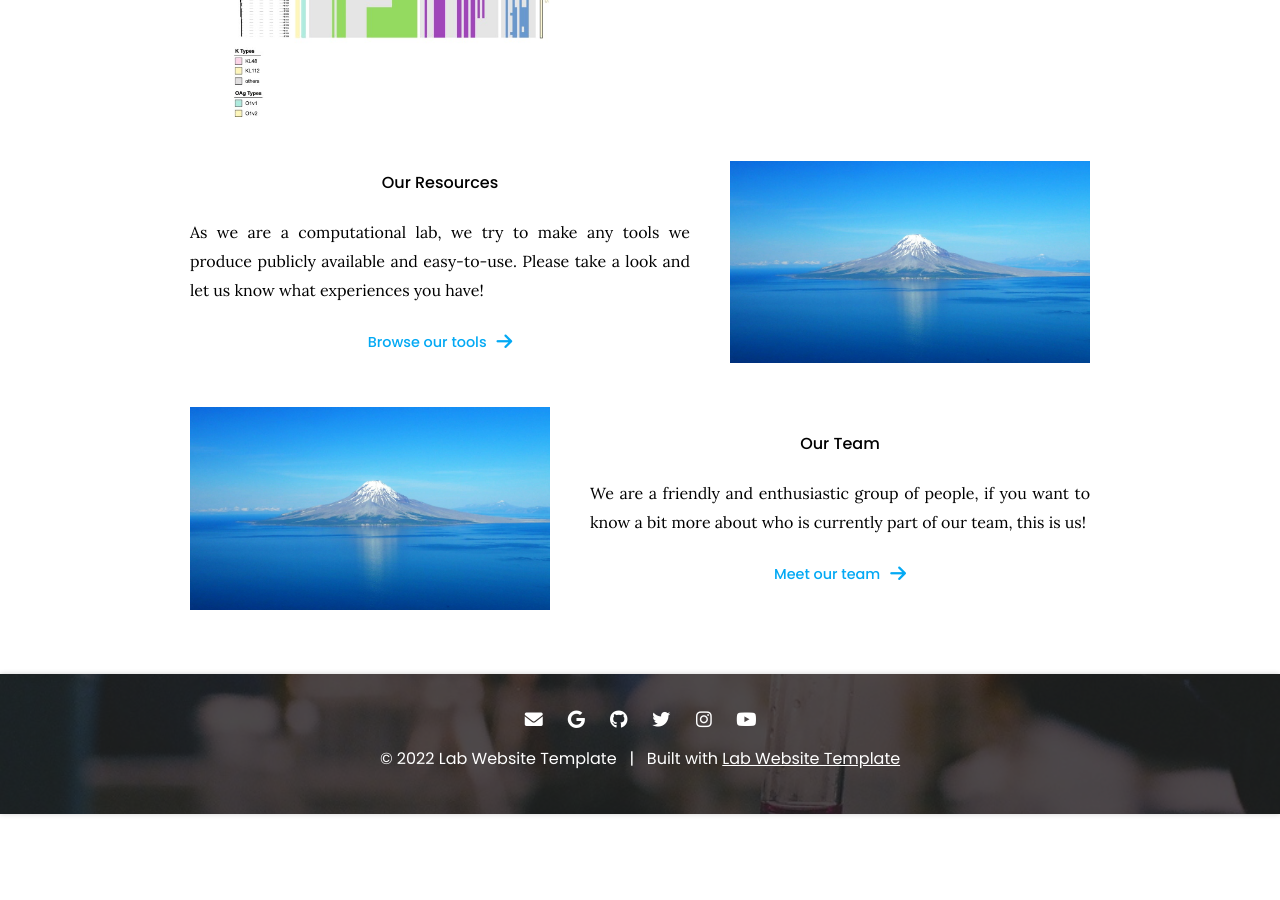
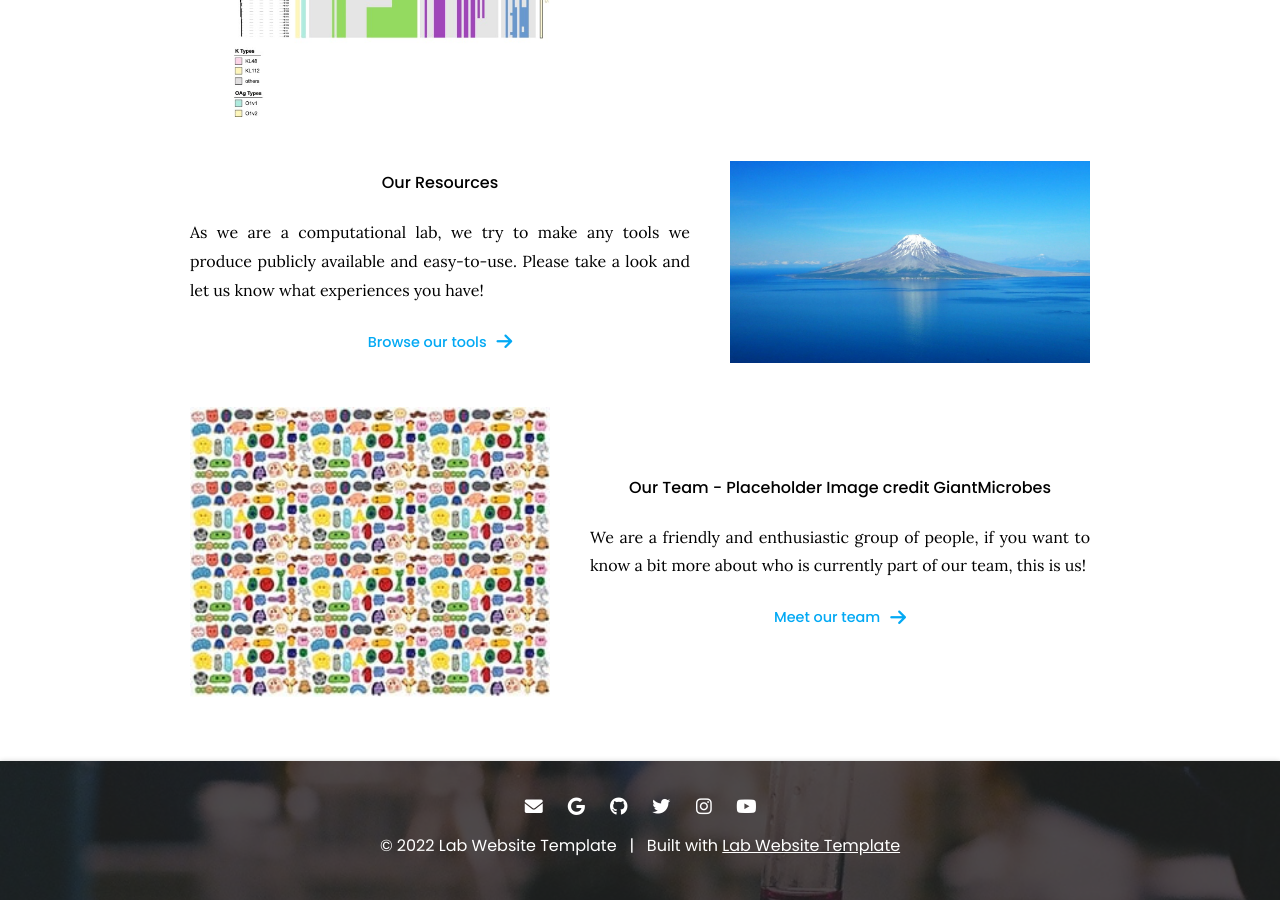
Before and after one commit to Evo-MInt/MicGen-lab-website, a Jekyll site: the page built from index.md, in a window 1280 px wide and 900 px high, scrolled down 1236 px. Built offline with Jekyll 4.4.1, drawn with Linux system fonts in a browser that asks for light colours; before the commit the page ends 2050 px from its top, so only the background shows below that.

Commit message:
Update index.md

```diff
--- a/index.md
+++ b/index.md
@@ -92,8 +92,8 @@ We are a friendly and enthusiastic group of people, if you want to know a bit mo
 
 {%
   include feature.html
-  image="images/photo.jpg"
+  image="images/GiantMicrobes.jpg"
   link="team"
-  title="Our Team"
+  title="Our Team - Placeholder Image credit GiantMicrobes"
   text=text
 %}
```
